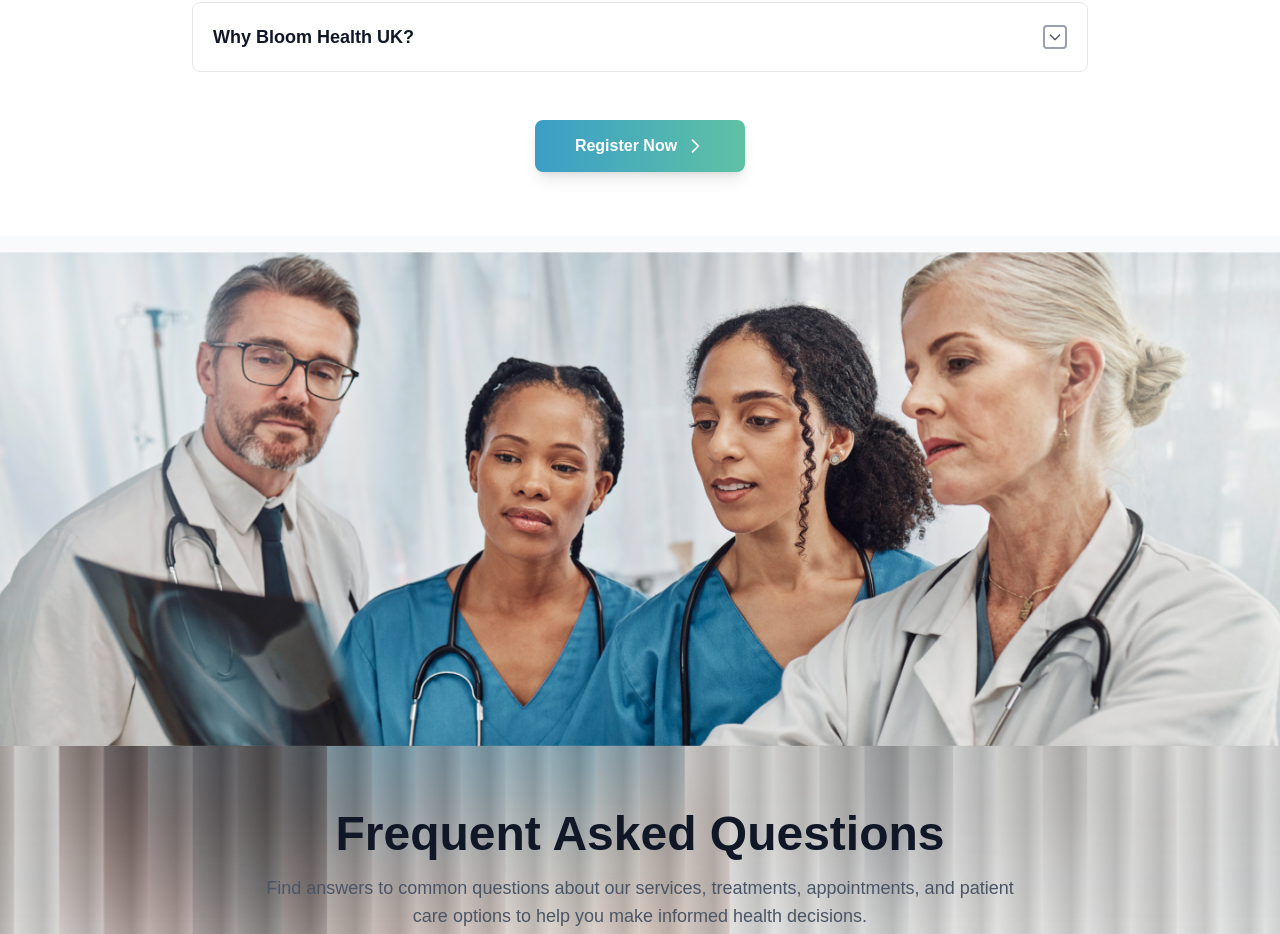
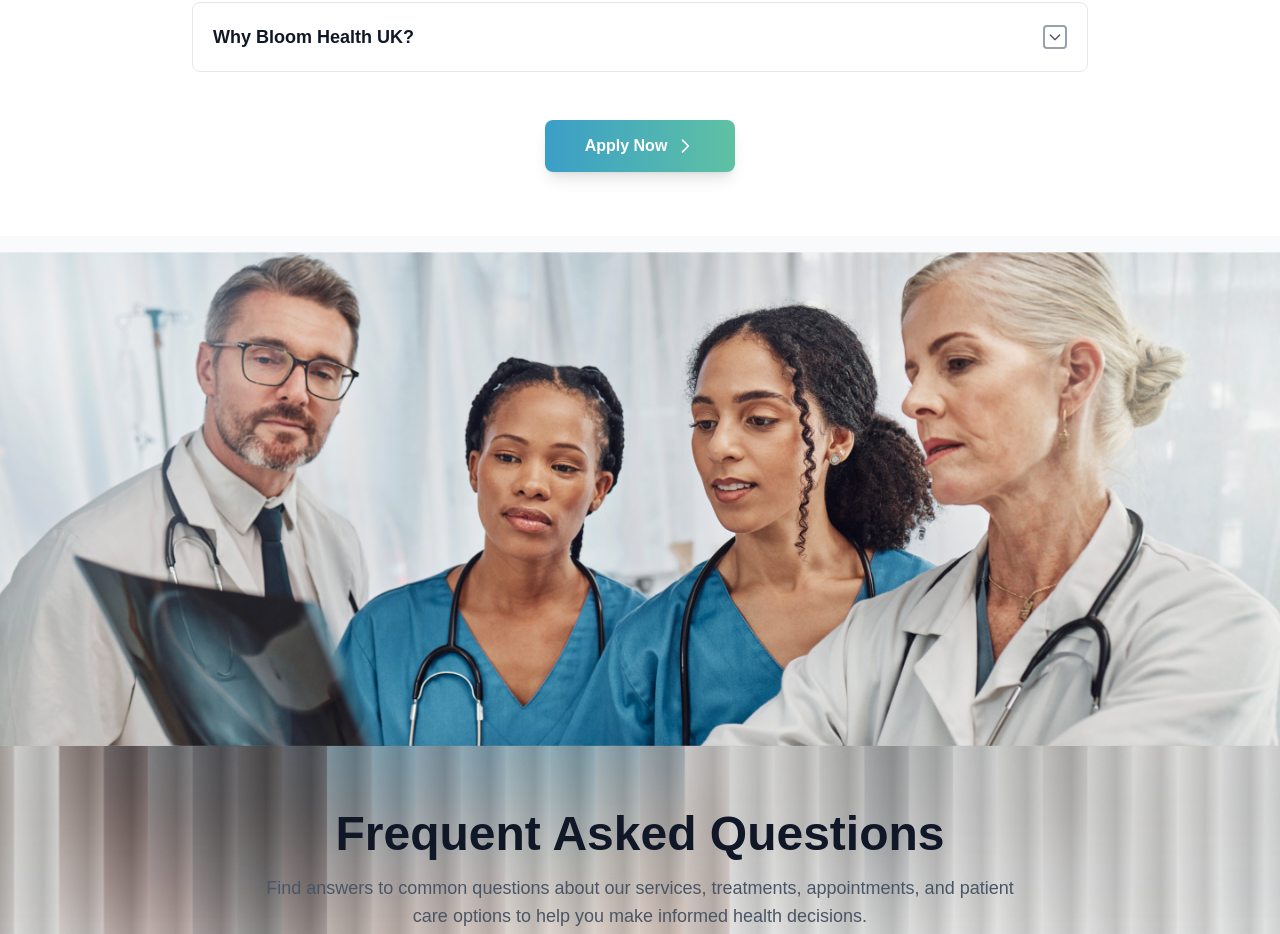
Before and after one commit to sanjeevbalmaninfotech/bloomWebsiteNext, a Next.js app: page /jobDetails/gp-health-screener in a window 1280 px wide. Shown: the part 1016-1950 px from the top of the page. Built offline with nearby package versions, Linux system fonts and the light colour scheme.

Commit message:
FIX - apply now changed

```diff
--- a/app/components/jobDetails/JobDetailsSection.tsx
+++ b/app/components/jobDetails/JobDetailsSection.tsx
@@ -165,7 +165,7 @@ export default function JobDetailsSection({ jobId }: JobDetailsSectionProps) {
           {/* Apply Now Button */}
           <div className="text-center">
             <button className="bg-gradient-to-r from-[#3b9ec7] to-[#5fc1a3] hover:from-[#2e8bb3] hover:to-[#4aa88c] text-white font-semibold px-10 py-3.5 rounded-lg inline-flex items-center gap-2 transition-all shadow-lg hover:shadow-xl">
-              <span>Register Now</span>
+              <span>Apply Now</span>
               <svg className="w-5 h-5" fill="none" stroke="currentColor" viewBox="0 0 24 24">
                 <path strokeLinecap="round" strokeLinejoin="round" strokeWidth={2} d="M9 5l7 7-7 7" />
               </svg>
```
